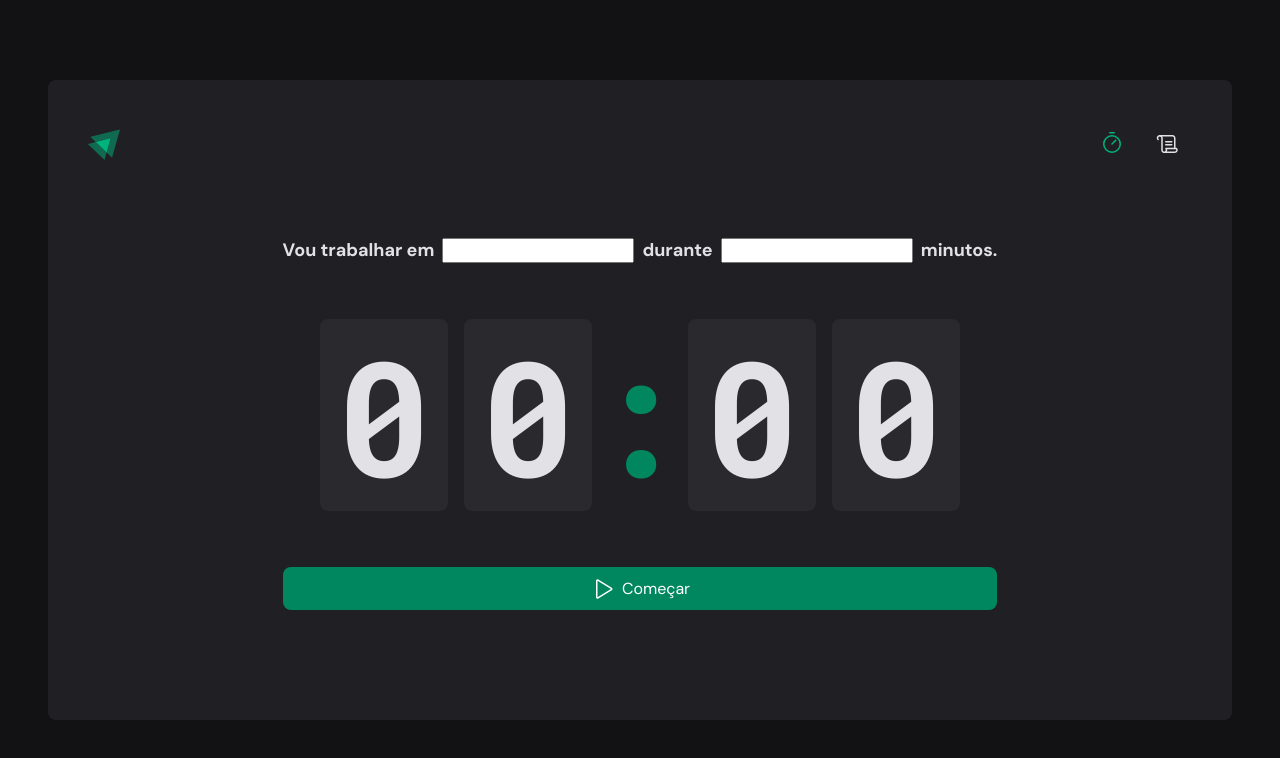
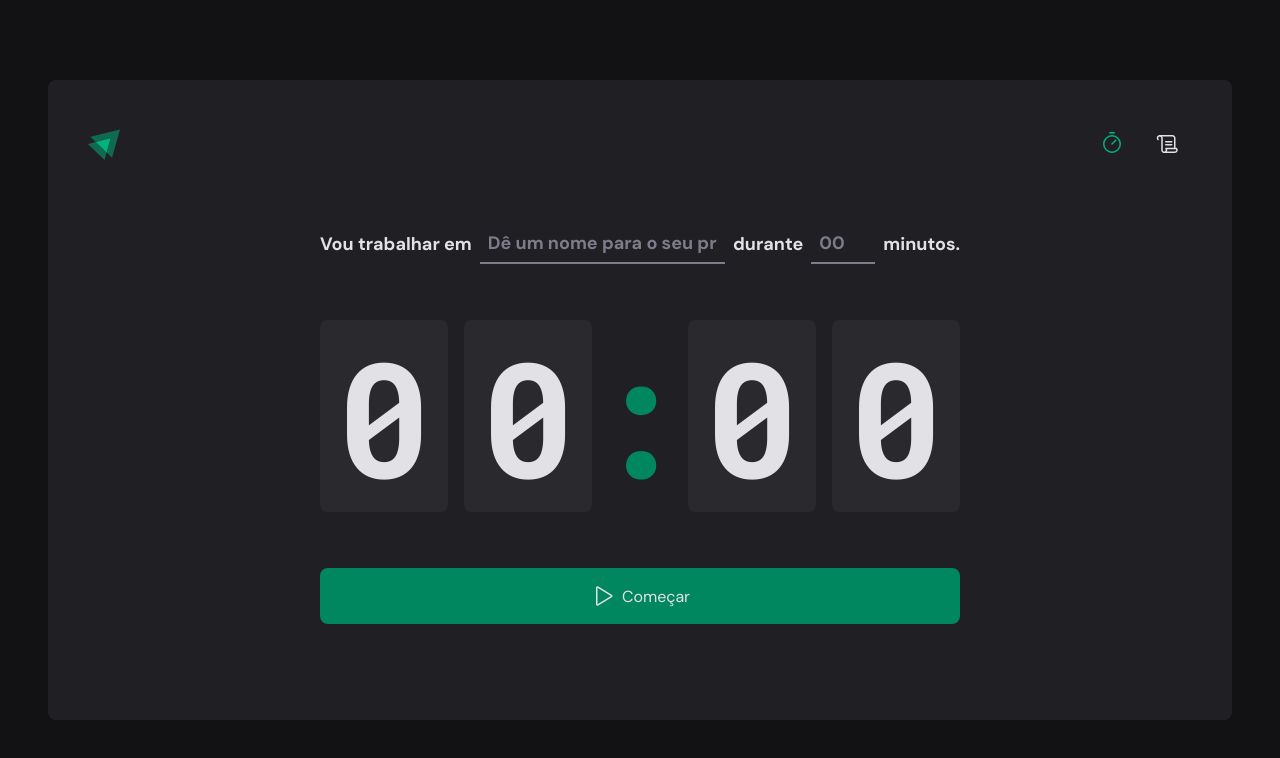
Before and after one commit to falaigor/timer, a React (Vite) app: page / in a window 1280 px wide. Shown: the top 758 px of the page. Built offline with nearby package versions, Linux system fonts and the light colour scheme.

Commit message:
estilizacao inputs e button

```diff
--- a/src/pages/Home/index.tsx
+++ b/src/pages/Home/index.tsx
@@ -3,7 +3,10 @@ import {
   CountdownContainer,
   FormContainer,
   HomeContainer,
+  MinutesAmountInput,
   Separator,
+  StartCountdownButton,
+  TaskInput,
 } from './styles'
 
 export const Home = () => {
@@ -12,10 +15,18 @@ export const Home = () => {
       <form action="">
         <FormContainer>
           <label htmlFor="task">Vou trabalhar em</label>
-          <input id="task" type="text" />
+          <TaskInput
+            placeholder="Dê um nome para o seu projeto"
+            id="task"
+            type="text"
+          />
 
           <label htmlFor="minutesAmount">durante</label>
-          <input id="minutesAmount" type="number" />
+          <MinutesAmountInput
+            placeholder="00"
+            id="minutesAmount"
+            type="number"
+          />
 
           <span>minutos.</span>
         </FormContainer>
@@ -28,10 +39,10 @@ export const Home = () => {
           <span>0</span>
         </CountdownContainer>
 
-        <button type="submit">
+        <StartCountdownButton type="submit">
           <Play size={24} />
           Começar
-        </button>
+        </StartCountdownButton>
       </form>
     </HomeContainer>
   )
--- a/src/pages/Home/styles.ts
+++ b/src/pages/Home/styles.ts
@@ -14,34 +14,6 @@ export const HomeContainer = styled.main`
     align-items: center;
     gap: 3.5rem;
   }
-
-  button {
-    width: 100%;
-    outline: none;
-    color: ${(props) => props.theme.white};
-    background: ${(props) => props.theme['green-500']};
-    padding: 0.6rem 0;
-
-    display: flex;
-    align-items: center;
-    justify-content: center;
-
-    gap: 0.5rem;
-    border: 0;
-    border-radius: 8px;
-
-    transition: all 0.1s ease-in;
-
-    &:hover {
-      background: ${(props) => `${props.theme['green-500']}70`};
-      color: ${(props) => props.theme.white};
-    }
-
-    &:disabled {
-      opacity: 0.7;
-      color: ${(props) => props.theme['gray-100']};
-    }
-  }
 `
 
 export const FormContainer = styled.div`
@@ -54,6 +26,34 @@ export const FormContainer = styled.div`
   font-size: 1.125rem;
   font-weight: bold;
   flex-wrap: wrap;
+`
+
+const BaseInput = styled.input`
+  background: transparent;
+  height: 2.5rem;
+  border: 0;
+  border-bottom: 2px solid ${(props) => props.theme['gray-500']};
+  font-weight: inherit;
+  font-size: inherit;
+  padding: 0 0.5rem;
+  color: 2px solid ${(props) => props.theme['gray-100']};
+
+  &:focus {
+    box-shadow: none;
+    border-color: ${(props) => props.theme['green-500']};
+  }
+
+  &::placeholder {
+    color: ${(props) => props.theme['gray-500']};
+  }
+`
+
+export const TaskInput = styled(BaseInput)`
+  flex: 1;
+`
+
+export const MinutesAmountInput = styled(BaseInput)`
+  width: 4rem;
 `
 
 export const CountdownContainer = styled.div`
@@ -81,3 +81,32 @@ export const Separator = styled.div`
   display: flex;
   justify-content: center;
 `
+
+export const StartCountdownButton = styled.button`
+  width: 100%;
+  outline: none;
+  color: ${(props) => props.theme['gray-100']};
+  background: ${(props) => props.theme['green-500']};
+  padding: 1rem;
+
+  display: flex;
+  align-items: center;
+  justify-content: center;
+
+  gap: 0.5rem;
+  border: 0;
+  border-radius: 8px;
+
+  cursor: pointer;
+
+  transition: all 0.1s ease-in;
+
+  &:not(:disabled):hover {
+    background: ${(props) => props.theme['green-700']};
+  }
+
+  &:disabled {
+    opacity: 0.7;
+    cursor: not-allowed;
+  }
+`
```
Also changed, not shown: src/components/Button/index.tsx (+10 -0 lines), src/components/Button/styles.ts (added, +29 -0 lines), src/components/Button/Button.styles.ts (deleted).
